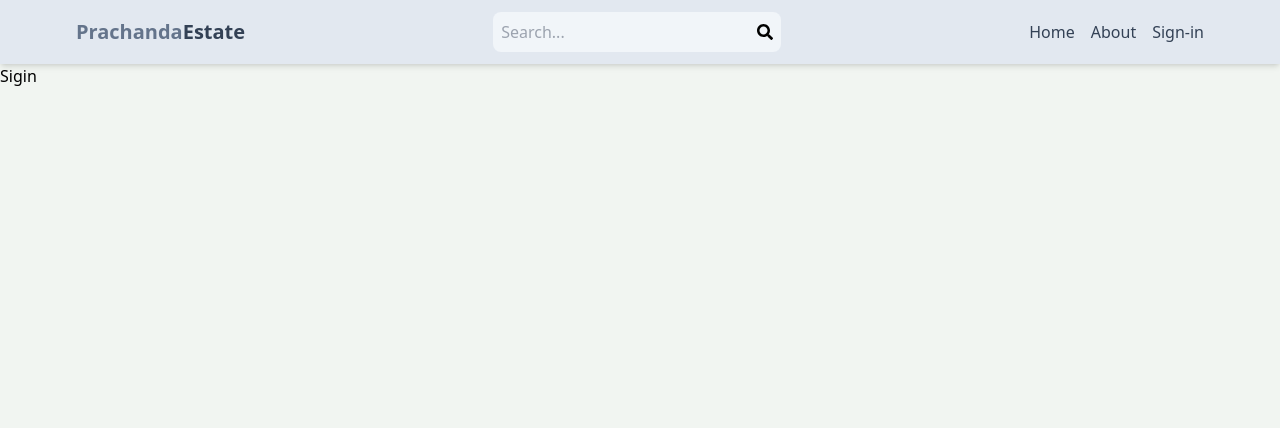
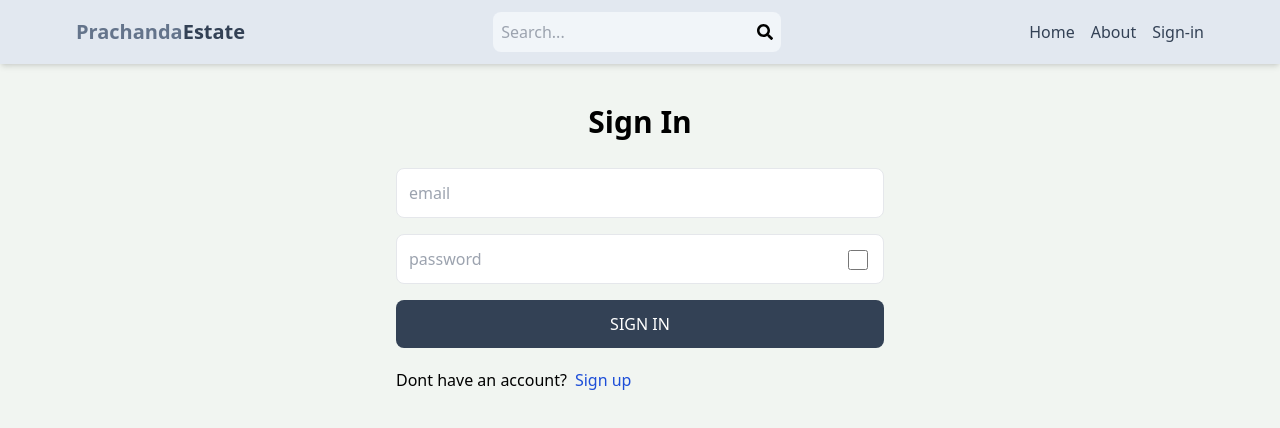
Before and after one commit to prachanda482244/Online-rental-market-place-BCA-6th-sem, a React (Create React App) app in the folder client/: page /sign-in in a window 1280 px wide. Shown: the top 428 px of the page. Built offline with nearby package versions, Linux system fonts and the light colour scheme.

Commit message:
complete signin page in react

```diff
--- a/client/public/index.html
+++ b/client/public/index.html
@@ -1,20 +1,19 @@
 <!DOCTYPE html>
 <html lang="en">
-  <head>
+
+<head>
     <meta charset="utf-8" />
     <link rel="icon" href="%PUBLIC_URL%/favicon.ico" />
     <meta name="viewport" content="width=device-width, initial-scale=1" />
     <meta name="theme-color" content="#000000" />
-    <meta
-      name="description"
-      content="Your Romantic Oasis. Discover a haven of tranquility and intimacy nestled in the heart of nature. Perfect for couples seeking a serene escape"
-    />
+    <meta name="description" content="Your Romantic Oasis. Discover a haven of tranquility and intimacy nestled in the heart of nature. Perfect for couples seeking a serene escape" />
     <link rel="apple-touch-icon" href="%PUBLIC_URL%/logo192.png" />
     <link rel="manifest" href="%PUBLIC_URL%/manifest.json" />
 
-    <title>Love Bird Landing ! Romantic Oasis    </title>
-  </head>
-  <body>
+    <title>Online rental market place </title>
+</head>
+
+<body>
     <noscript>You need to enable JavaScript to run this app.</noscript>
     <div id="root"></div>
     <!--
@@ -27,5 +26,6 @@
       To begin the development, run `npm start` or `yarn start`.
       To create a production bundle, use `npm run build` or `yarn build`.
     -->
-  </body>
+</body>
+
 </html>
--- a/client/src/pages/SignIn.jsx
+++ b/client/src/pages/SignIn.jsx
@@ -1,9 +1,66 @@
-import React from 'react'
+import React, { useState } from 'react'
+import { Link, useNavigate } from 'react-router-dom'
+import axios from 'axios'
 
 const SignIn = () => {
+  const [show, setIsShow] = useState(false)
+  const [formData, setFormData] = useState({})
+  const [error, setError] = useState(null);
+  const [loading, setLoading] = useState(false)
+  const navigate = useNavigate()
+
+  const HandleChange = (e) => {
+    setFormData({
+      ...formData,
+      [e.target.id]: e.target.value
+    })
+  }
+  const HandleSubmit = async (e) => {
+    e.preventDefault();
+    try {
+      setLoading(true)
+      const { data } = await axios({
+        method: 'post',
+        url: '/api/signin',
+        headers: {
+          "Content-Type": "application/json"
+        },
+        data: JSON.stringify(formData)
+      });
+      console.log(data);
+      if (data.success === false) {
+        setError(data.message);
+        setLoading(false)
+        return
+      }
+      setLoading(false)
+      setError(null)
+      navigate("/")
+    } catch (error) {
+      setLoading(false)
+      setError(error.message)
+    }
+  }
+
   return (
-    <div>
-      Sigin
+    <div className='p-3 max-w-lg mx-auto'>
+      <h1 className='text-3xl text-center font-semibold my-7'>Sign In </h1>
+      <form onSubmit={HandleSubmit} className='flex flex-col gap-4  '>
+
+        <input type="email" placeholder='email' id='email' onChange={HandleChange} className='border p-3 rounded-lg' />
+        <div className='flex relative'>
+          <input type={show ? 'text' : 'password'} id='password' placeholder='password' onChange={HandleChange} className='border p-3 rounded-lg w-full' />
+          <input type='checkbox' className='w-[20px] h-[20px] absolute right-4 top-4 rounded-lg cursor-pointer' onClick={() => setIsShow(!show)} />
+        </div>
+        <button disabled={loading} className='bg-slate-700 text-white p-3 rounded-lg uppercase hover:opacity-95 disabled:opacity-80'>{loading ? 'loading' : 'Sign in'}</button>
+      </form>
+      <div className='flex gap-2 mt-5 '>
+        <p>Dont have an account?</p>
+        <Link to={"/sign-up"}>
+          <span className='text-blue-700'>Sign up</span>
+        </Link>
+      </div>
+      {error && <p className='text-red-500 mt-5'>{error}</p>}
     </div>
   )
 }
```
